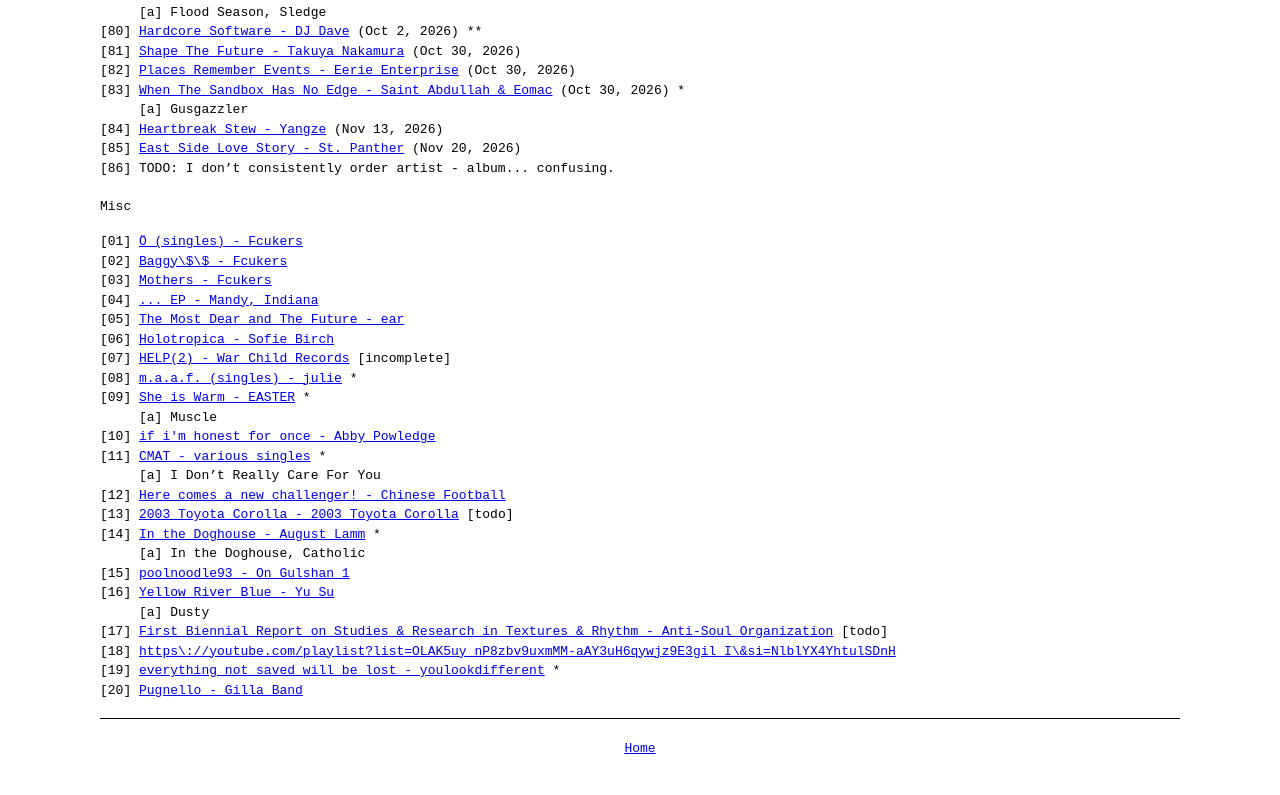
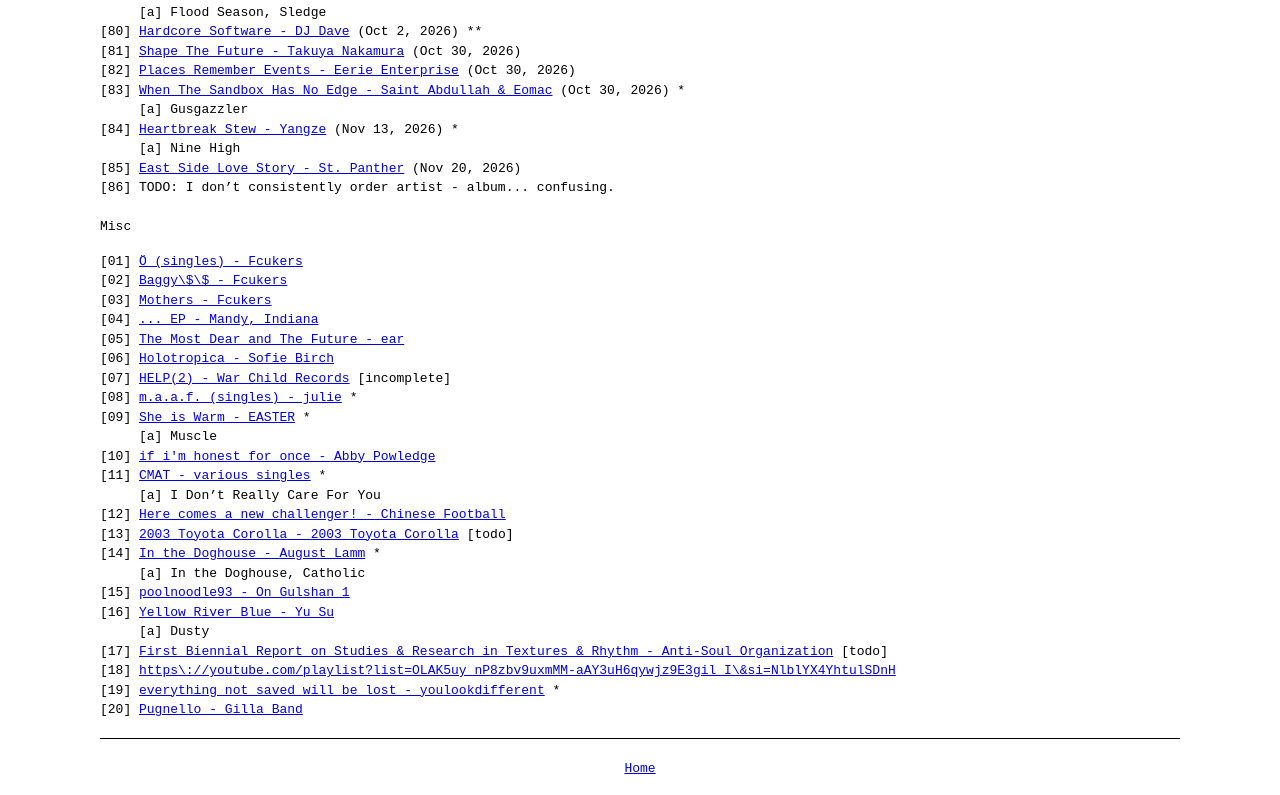
Before and after one commit to adil-soubki/soubkia.github.io, a plain HTML site: page posts/albums.html in a window 1280 px wide. Shown: the part 2104-2899 px from the top of the page. Drawn offline with Linux system fonts and the light colour scheme.

Commit message:
sync posts

```diff
--- a/posts/albums.html
+++ b/posts/albums.html
@@ -190,7 +190,11 @@
           <li>[a] Gusgazzler</li>
           </ul>
         </li>
-        <li>[84] <a href="https://yangze.bandcamp.com/album/heartbreak-stew">Heartbreak Stew - Yangze</a> (Nov 13, 2026)</li>
+        <li>[84] <a href="https://yangze.bandcamp.com/album/heartbreak-stew">Heartbreak Stew - Yangze</a> (Nov 13, 2026) *
+          <ul style="margin: 0; list-style: none; padding-left: 2.5em; text-indent: -2.5em; line-height: 1.5;">
+          <li>[a] Nine High</li>
+          </ul>
+        </li>
         <li>[85] <a href="https://stpanther.bandcamp.com/album/east-side-love-story">East Side Love Story - St. Panther</a> (Nov 20, 2026)</li>
         <li>[86] TODO: I don’t consistently order artist - album... confusing.</li>
       </ul>
```
Also changed, not shown: index.html (+2 -2 lines), posts/readings.html (+1 -0 lines).
